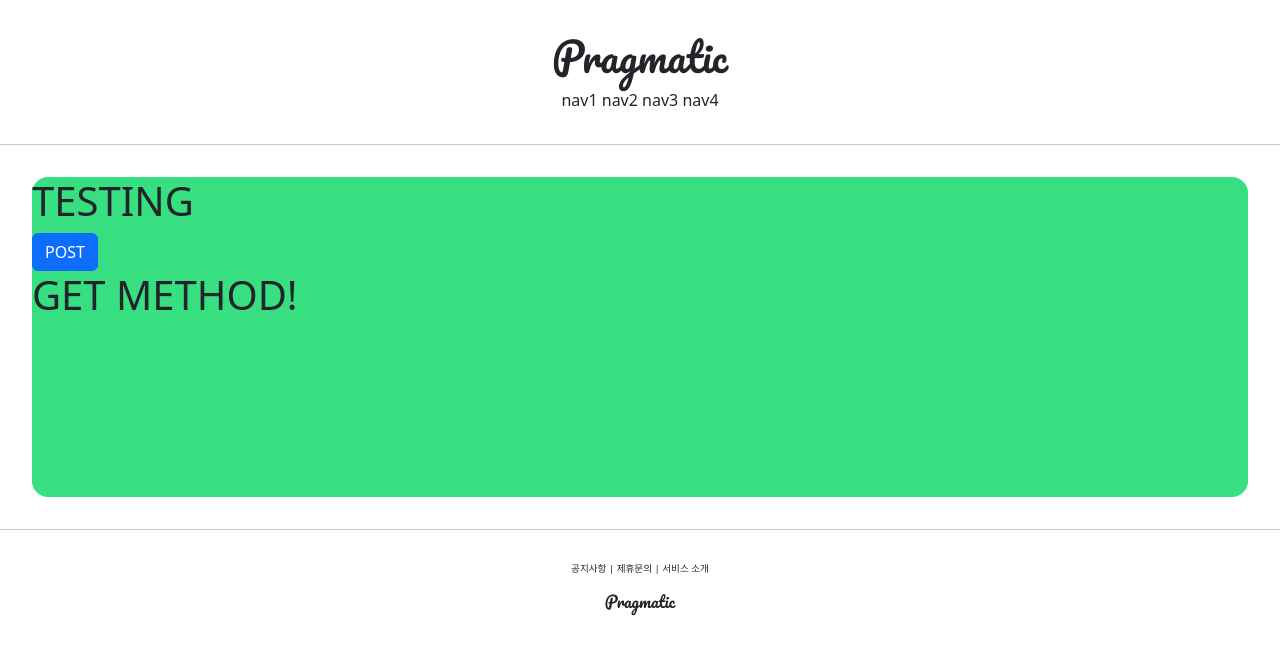
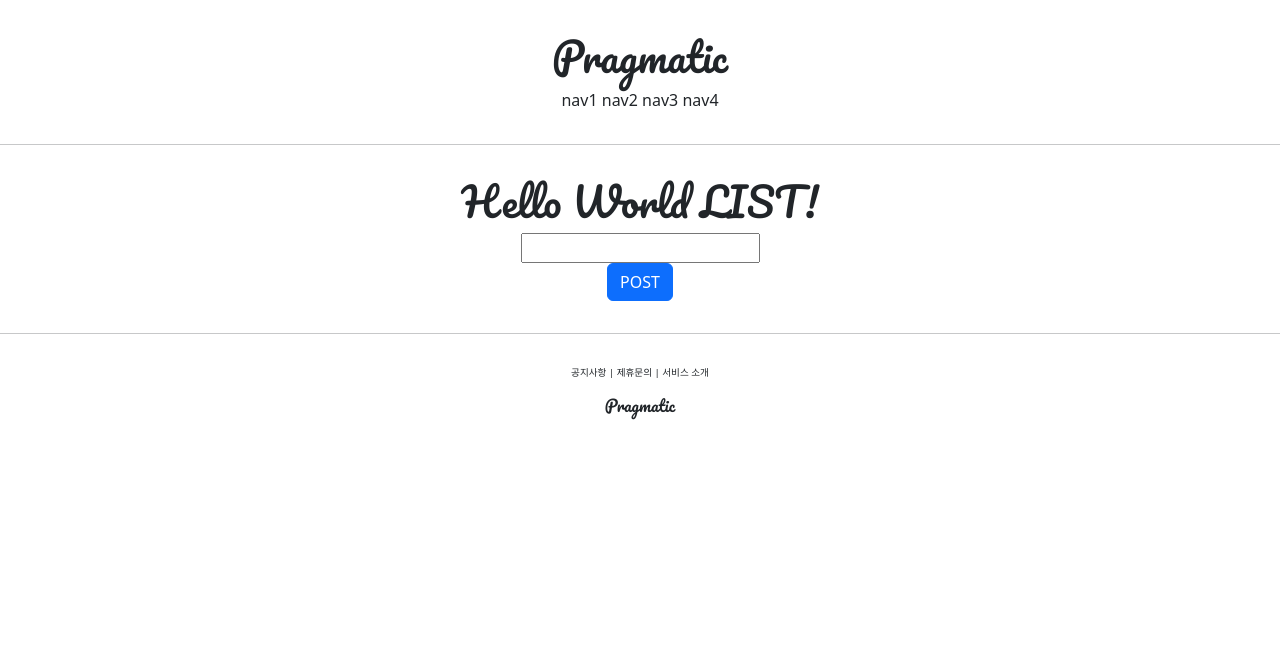
Before and after one commit to SJ-Hyun/pragmatic, a Django app: page /account/hello_world/ in a window 1280 px wide. Shown: the top 655 px of the page. Run offline with Django 4.2, Linux system fonts and the light colour scheme.

Commit message:
django course 17 commit

```diff
--- a/accountapp/templates/accountapp/hello_world.html
+++ b/accountapp/templates/accountapp/hello_world.html
@@ -1,19 +1,27 @@
 {% extends 'base.html' %}
 
 {% block content %}
-    <div style="height: 20rem; background-color: #38df81; border-radius: 1rem; margin: 2rem;">
-        <h1>
-            TESTING
+    <div style="border-radius: 1rem; margin: 2rem; text-align: center">
+        <h1 style="font-family: 'Pacifico', cursive">
+            Hello World LIST!
         </h1>
 
         <form action="/account/hello_world/" method="post">
             {% csrf_token %}
+            <div>
+                <input type="text" name="hello_world_input">
+            </div>
+            <div>
+
+            </div>
             <input type="submit" class="btn btn-primary" value="POST">
 
         </form>
 
+        {% if hello_world_output %}
         <h1>
-            {{ text }}
+            {{ hello_world_output.text }}
         </h1>
+        {% endif %}
     </div>
 {% endblock %}
--- a/accountapp/views.py
+++ b/accountapp/views.py
@@ -1,5 +1,8 @@
 from django.http import HttpResponse
 from django.shortcuts import render
+
+from accountapp.models import HelloWorld
+
 
 # Create your views here.
 
@@ -7,6 +10,13 @@ from django.shortcuts import render
 def hello_world(request):
 
     if request.method == "POST":
-        return render(request, 'accountapp/hello_world.html', context={'text': 'POST METHOD!'})
+
+        temp = request.POST.get('hello_world_input')
+
+        new_hello_world = HelloWorld()
+        new_hello_world.text = temp
+        new_hello_world.save()
+
+        return render(request, 'accountapp/hello_world.html', context={'hello_world_output': new_hello_world})
     else:
         return render(request, 'accountapp/hello_world.html', context={'text': 'GET METHOD!'})
```
